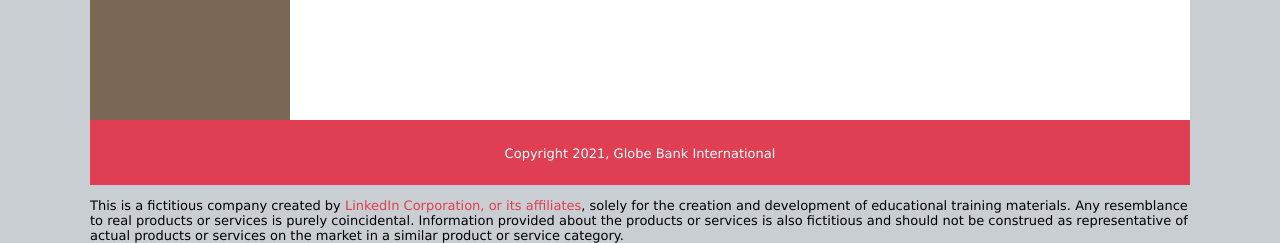
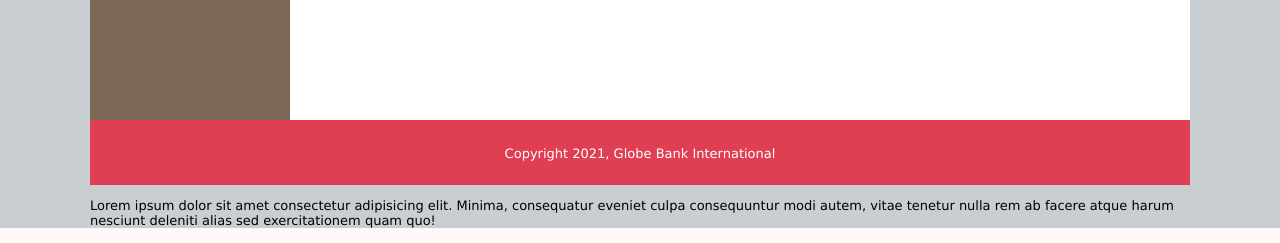
Before and after one commit to olah007/Fictitious-company-globe-bank, a PHP site: page /globe_bank/public/index.php in a window 1280 px wide. Shown: the part 820-1063 px from the top of the page. Run offline with PHP 8.4, Linux system fonts and the light colour scheme; data that the repository does not hold is empty.

Commit message:
minor change

```diff
--- a/globe_bank/private/shared/public_footer.php
+++ b/globe_bank/private/shared/public_footer.php
@@ -2,7 +2,8 @@
     <p>Copyright <?php echo date('Y'); ?>, Globe Bank International </p>
   </footer>
 
-  <p>This is a fictitious company created by <a href="http://linkedin.com">LinkedIn Corporation, or its affiliates</a>, solely for the creation and development of educational training materials. Any resemblance to real products or services is purely coincidental. Information provided about the products or services is also fictitious and should not be construed as representative of actual products or services on the market in a similar product or service category.</p>
+  <!-- <p>This is a fictitious company created by <a href="http://linkedin.com">LinkedIn Corporation, or its affiliates</a>, solely for the creation and development of educational training materials. Any resemblance to real products or services is purely coincidental. Information provided about the products or services is also fictitious and should not be construed as representative of actual products or services on the market in a similar product or service category.</p> -->
+  <p>Lorem ipsum dolor sit amet consectetur adipisicing elit. Minima, consequatur eveniet culpa consequuntur modi autem, vitae tenetur nulla rem ab facere atque harum nesciunt deleniti alias sed exercitationem quam quo!</p>
 
   </body>
 </html>
```
